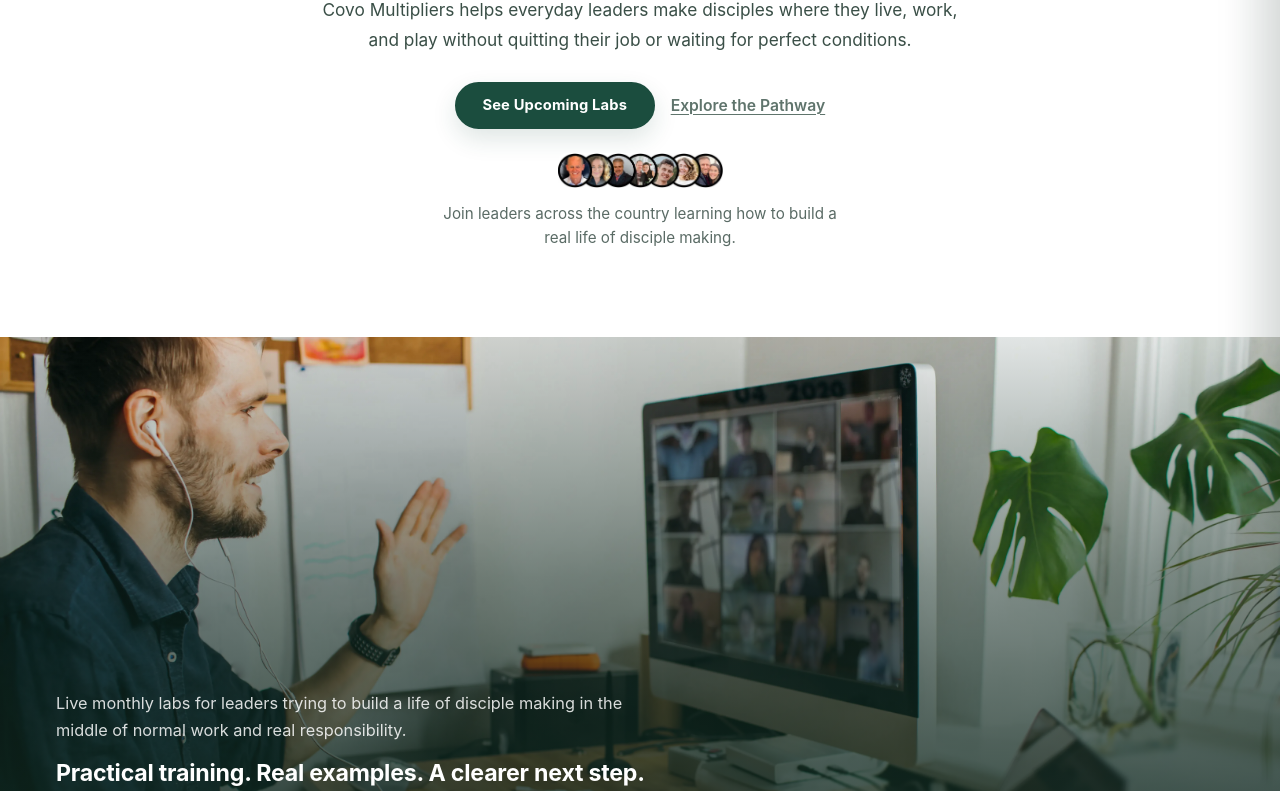
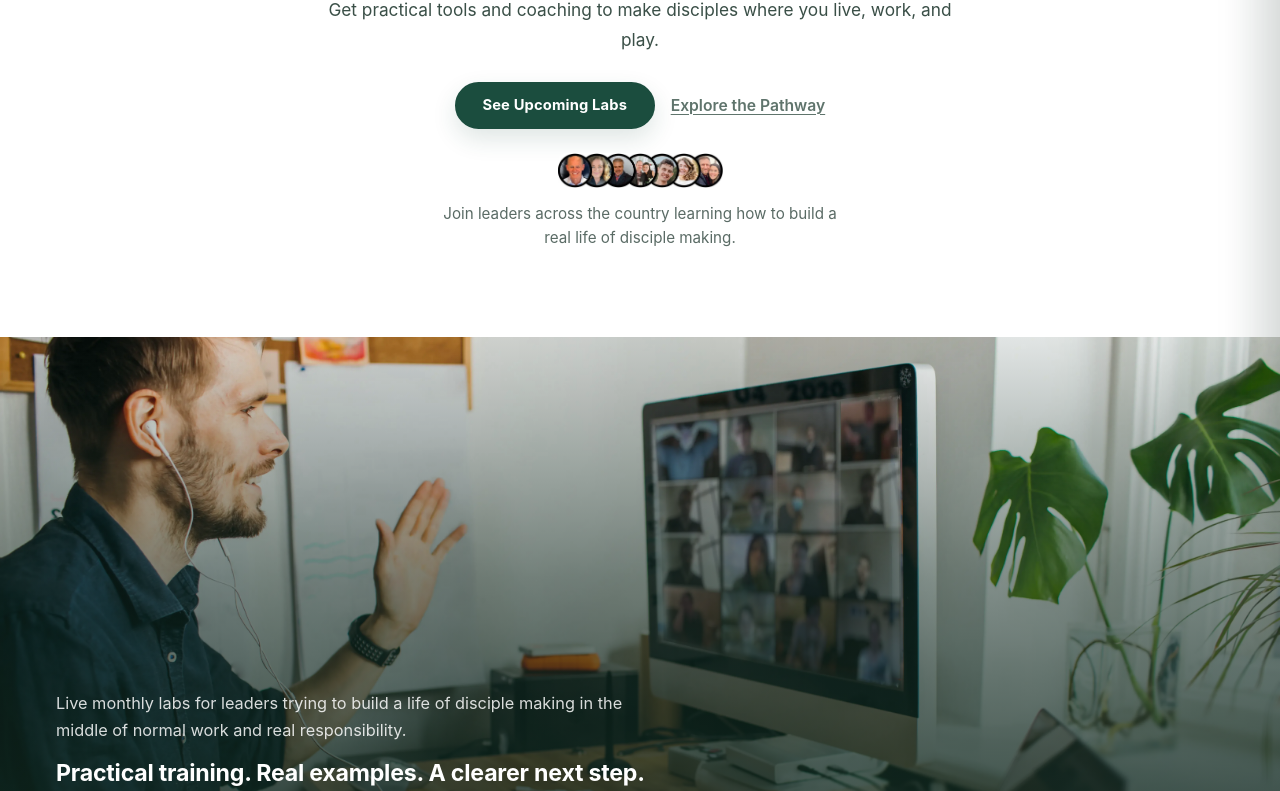
Before and after one commit to Mark-NYC/covo-multipliers, a website: page index.html in a window 1280 px wide. Shown: the part 280-1071 px from the top of the page. Drawn offline with Linux system fonts and the light colour scheme; no server answers.

Commit message:
Update index.html

```diff
--- a/index.html
+++ b/index.html
@@ -32,7 +32,7 @@
             <p class="logo-tagline">Those that work a job</p>
             <h1 class="logo-wordmark">Get a repeatable path, not more inspiration.</h1>
             <p class="logo-positioning">
-                Covo Multipliers helps everyday leaders make disciples where they live, work, and play without quitting their job or waiting for perfect conditions.
+                Get practical tools and coaching to make disciples where you live, work, and play.
             </p>
 
             <div class="hero-cta-row">
```
